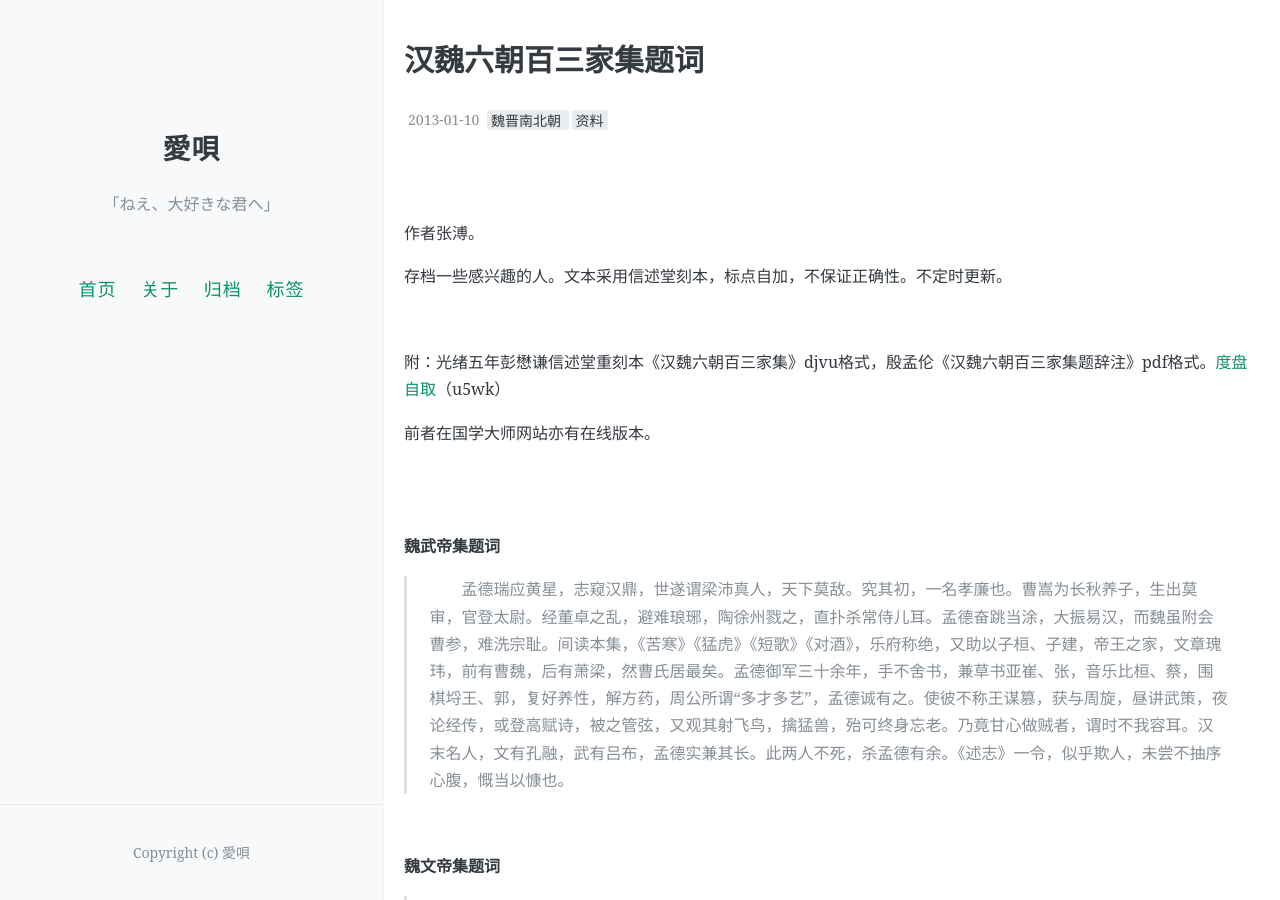
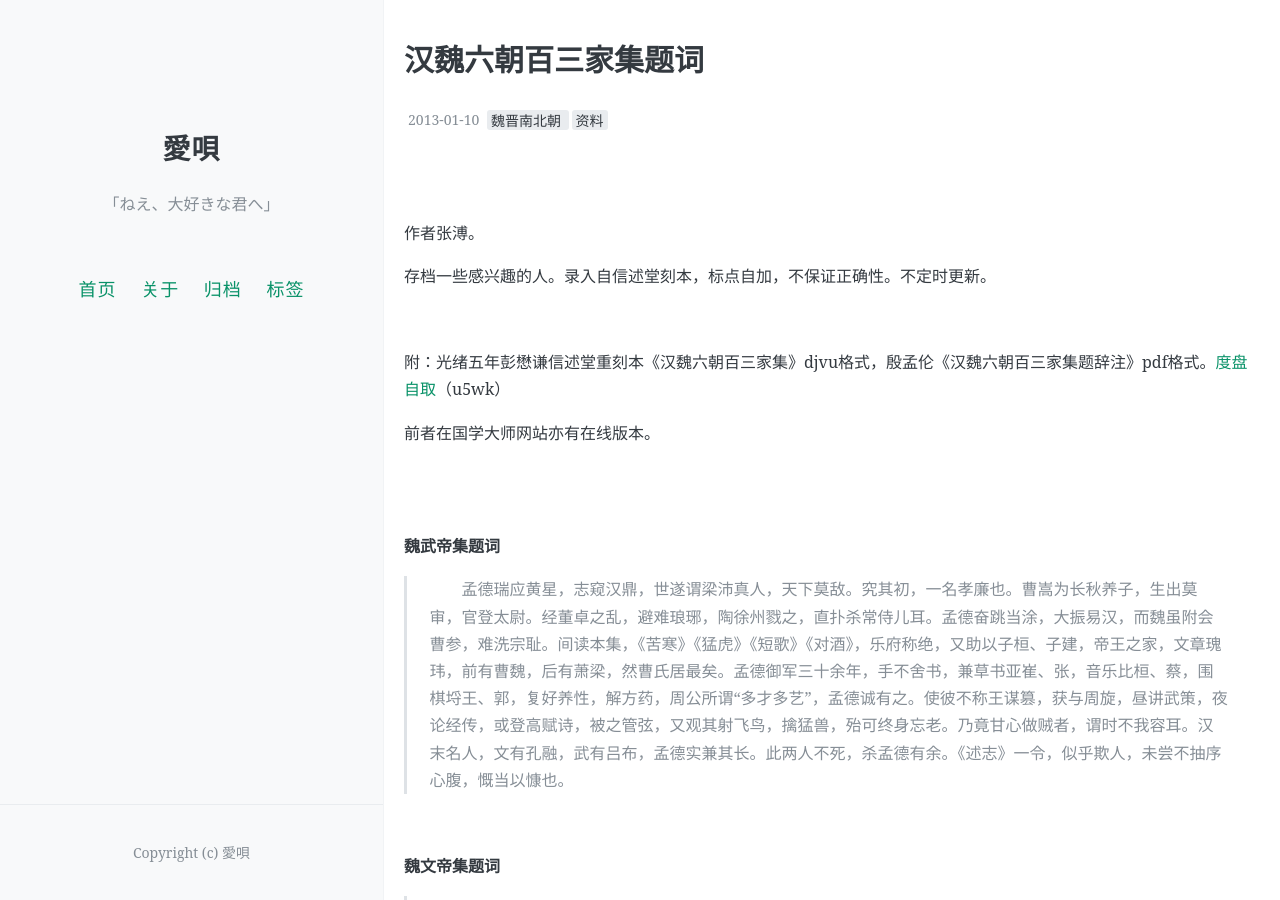
Before and after one commit to aiuta264/aiuta, a Jekyll site: the page built from _posts/2013-01-10-baisanjiaji.md, in a window 1280 px wide and 900 px high. Built offline with Jekyll 4.4.1, drawn with Linux system fonts in a browser that asks for light colours; comment, search, counter and statistics services are not loaded.

Commit message:
Update 2013-01-10-baisanjiaji.md

```diff
--- a/_posts/2013-01-10-baisanjiaji.md
+++ b/_posts/2013-01-10-baisanjiaji.md
@@ -13,7 +13,7 @@ comments: true
 
 作者张溥。
 
-存档一些感兴趣的人。文本采用信述堂刻本，标点自加，不保证正确性。不定时更新。
+存档一些感兴趣的人。录入自信述堂刻本，标点自加，不保证正确性。不定时更新。
 
 <br>
 
```
